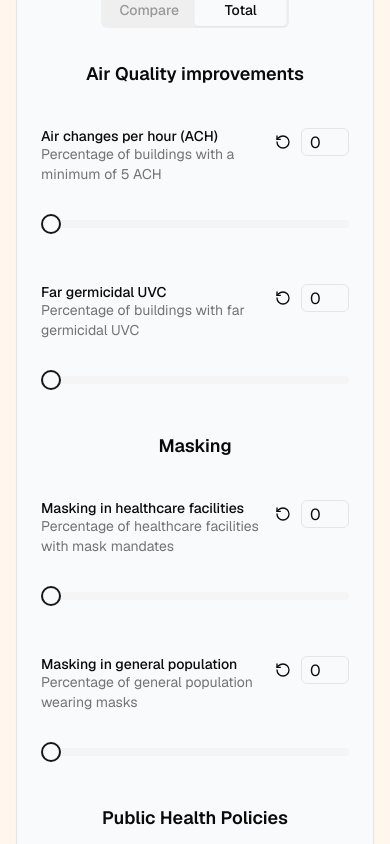
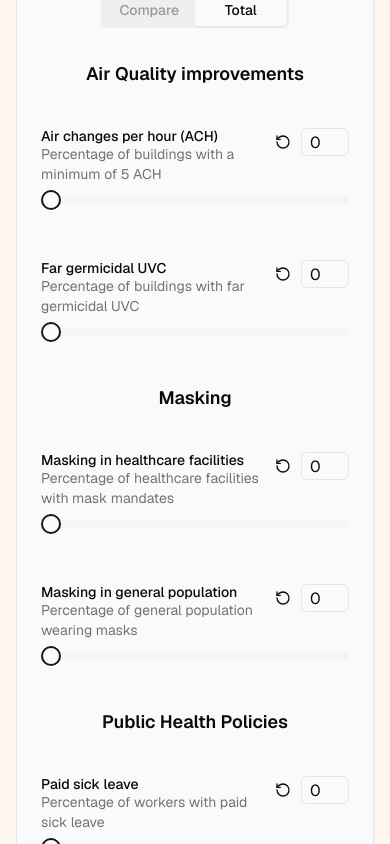
Before and after one commit to DevinCLane/long-covid-dalys, a React (Vite) app: page / in a window 390 px wide. Shown: the part 1100-1944 px from the top of the page. Built offline with nearby package versions, Linux system fonts and the light colour scheme.

Commit message:
min height slider area only for large screens

```diff
--- a/src/components/interventions-slider.tsx
+++ b/src/components/interventions-slider.tsx
@@ -55,7 +55,7 @@ function InterventionsSlider({
   return (
     <div className={cn("w-full space-y-3", className)}>
       <div className="flex items-start justify-between gap-2">
-        <div className="min-h-20">
+        <div className="md:min-h-20">
           <Label>{label}</Label>
           {sublabel && (
             <p className="text-sm text-muted-foreground">{sublabel}</p>
```
